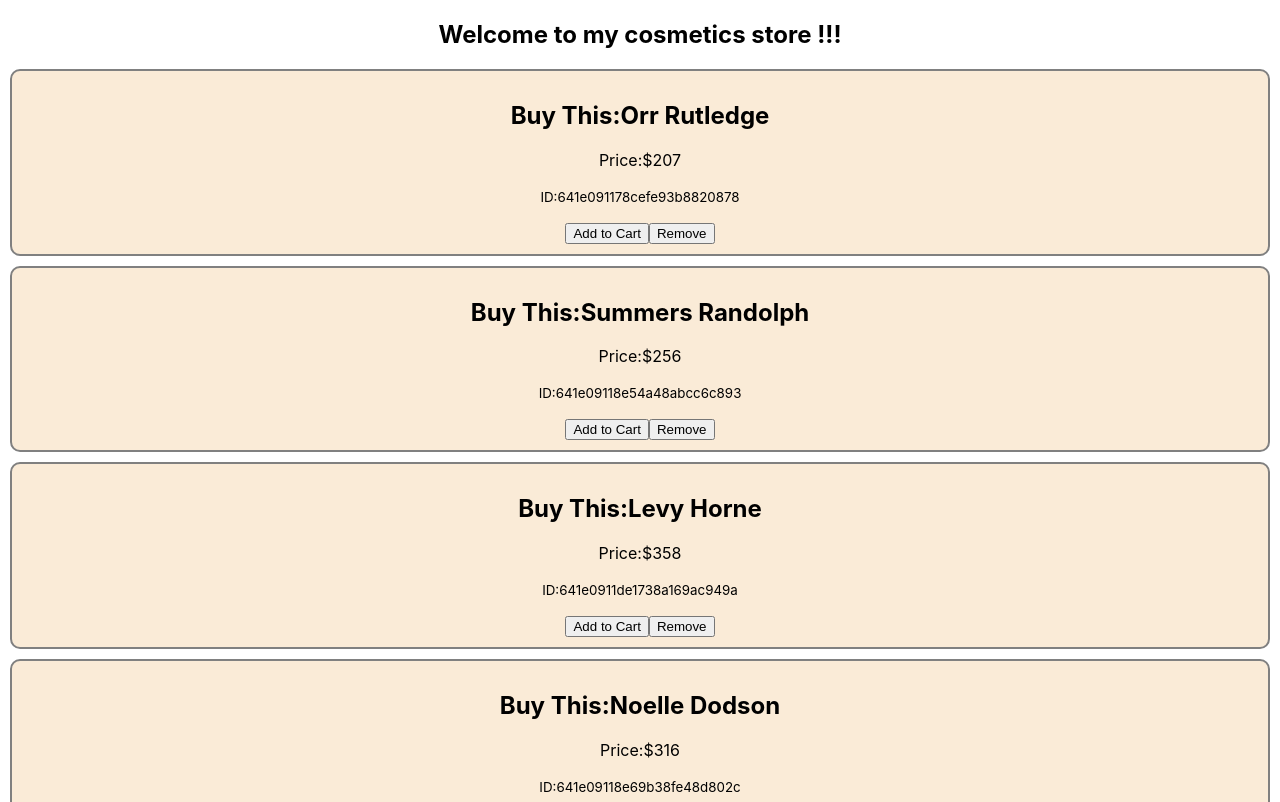
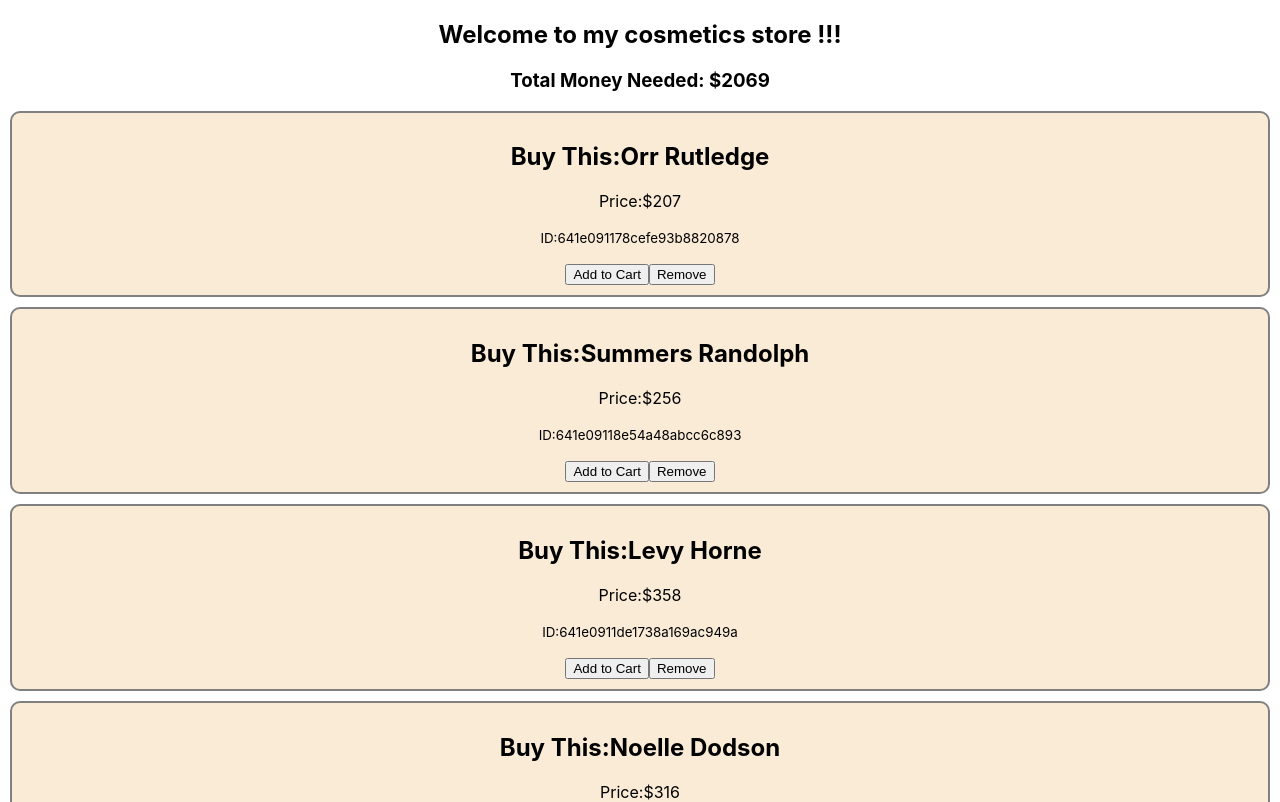
Before and after one commit to mehedi9868/react-storage-and-handler, a React (Create React App) app: page / in a window 1280 px wide. Shown: the top 802 px of the page. Built offline with nearby package versions, Linux system fonts and the light colour scheme.

Commit message:
use reduce method to calculate total

```diff
--- a/src/components/Cosmetics/Cosmetics.js
+++ b/src/components/Cosmetics/Cosmetics.js
@@ -1,4 +1,5 @@
 import React, { useEffect, useState } from 'react';
+import { totalPrice } from '../../utilities/calculate';
 import Cosmetic from '../Cosmetic/Cosmetic';
 import './Cosmetics.css';
 const Cosmetics = () => {
@@ -7,10 +8,14 @@ const Cosmetics = () => {
         fetch('generated.json')
             .then(res => res.json())
             .then(data => setCosmetics(data));
-    }, [])
+    }, []);
+    const total = () => {
+        return totalPrice(cosmetics);
+    }
     return (
         <div>
             <h2>Welcome to my cosmetics store !!!</h2>
+            <h3>Total Money Needed: ${total()}</h3>
             {
                 cosmetics.map(cosmetic => <Cosmetic
                     key={cosmetic.id}
--- a/src/utilities/calculate.js
+++ b/src/utilities/calculate.js
@@ -13,11 +13,20 @@ const division = (num1, num2) => {
 const modulus = (num1, num2) => {
     return num1 % num2;
 }
+
+//reduce method:
+const getTotalPrice = (cosmetics) => {
+    const sumReducer = (previousValue, currentValue) => previousValue + currentValue.price; // array of object
+    const totalPrice = cosmetics.reduce(sumReducer, 0);
+    return totalPrice;
+
+}
 export default add; // we can export one as default. (optional)
 export {
     //add, //we can export add from here directly.
     multiply,
     subtraction,
     division,
-    modulus as vagses // we can change name when export.
+    modulus as vagses, // we can change name when export.
+    getTotalPrice as totalPrice //alias
 };
```
